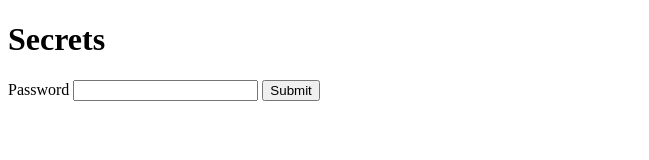
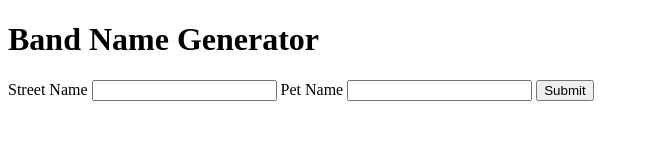
Before and after one commit to Sonalranisr88/Backend, a website: page index.html in a window 1280 px wide. Shown: the whole page, without its empty margins (0-649 px from the left). Drawn offline with Linux system fonts and the light colour scheme.

Commit message:
Add files via upload

```diff
--- a/index.html
+++ b/index.html
@@ -1,14 +1,16 @@
 <!DOCTYPE html>
 <html>
     <head>
-        <title>Secret project</title>
+        <title>Form name Generator</title>
         <meta charset="utf-8">
     </head>
     <body>
-        <h1>Secrets</h1>
-        <form action="/check" method="POST">
-            <label for="password">Password</label>
-            <input type="text" id="password" name="password" required>
+        <h1>Band Name Generator</h1>
+        <form action="/submit"method="POST">
+            <label for="street">Street Name</label>
+            <input type="text" id="street" name="street">
+            <label for="pet">Pet Name</label>
+            <input type="text" id="pet" name="pet">
             <input type="submit" value="Submit">
         </form>
     </body>
```
